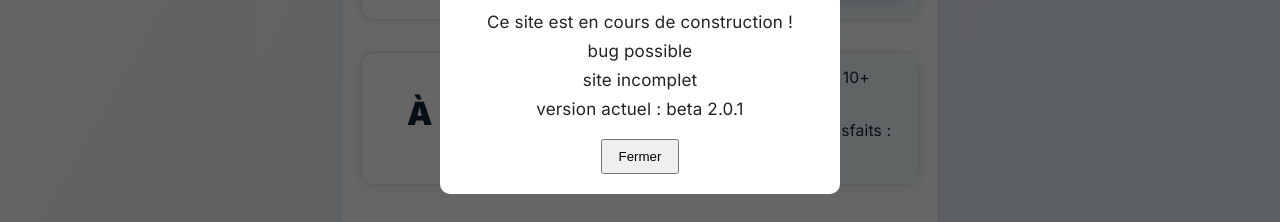
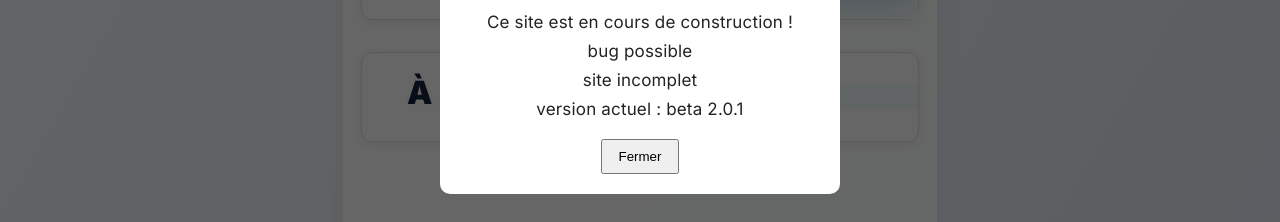
Before and after one commit to Lukecln/arlu_2.0, a plain HTML site: page index.html in a window 1280 px wide. Shown: the part 272-494 px from the top of the page. Drawn offline with Linux system fonts and the light colour scheme.

Commit message:
Update index.html

```diff
--- a/index.html
+++ b/index.html
@@ -46,7 +46,6 @@
       <h2 style="margin-bottom:8px;">À propos de nous</h2>
     </div>
     <div class="section-bar-infos">
-      <span>Expertise : 10+ ans<br>Clients satisfaits : 500+</span>
     </div>
   </div>
 
```
